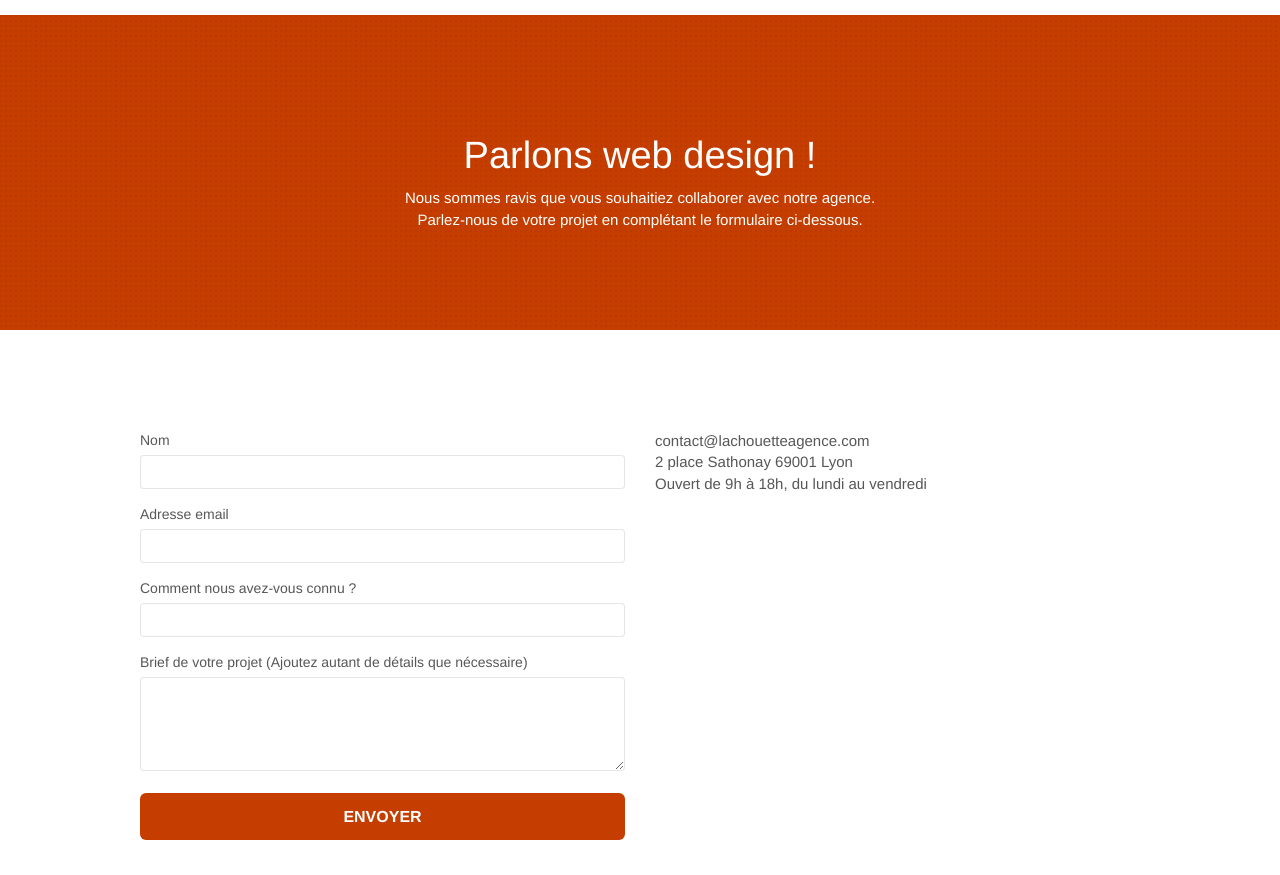
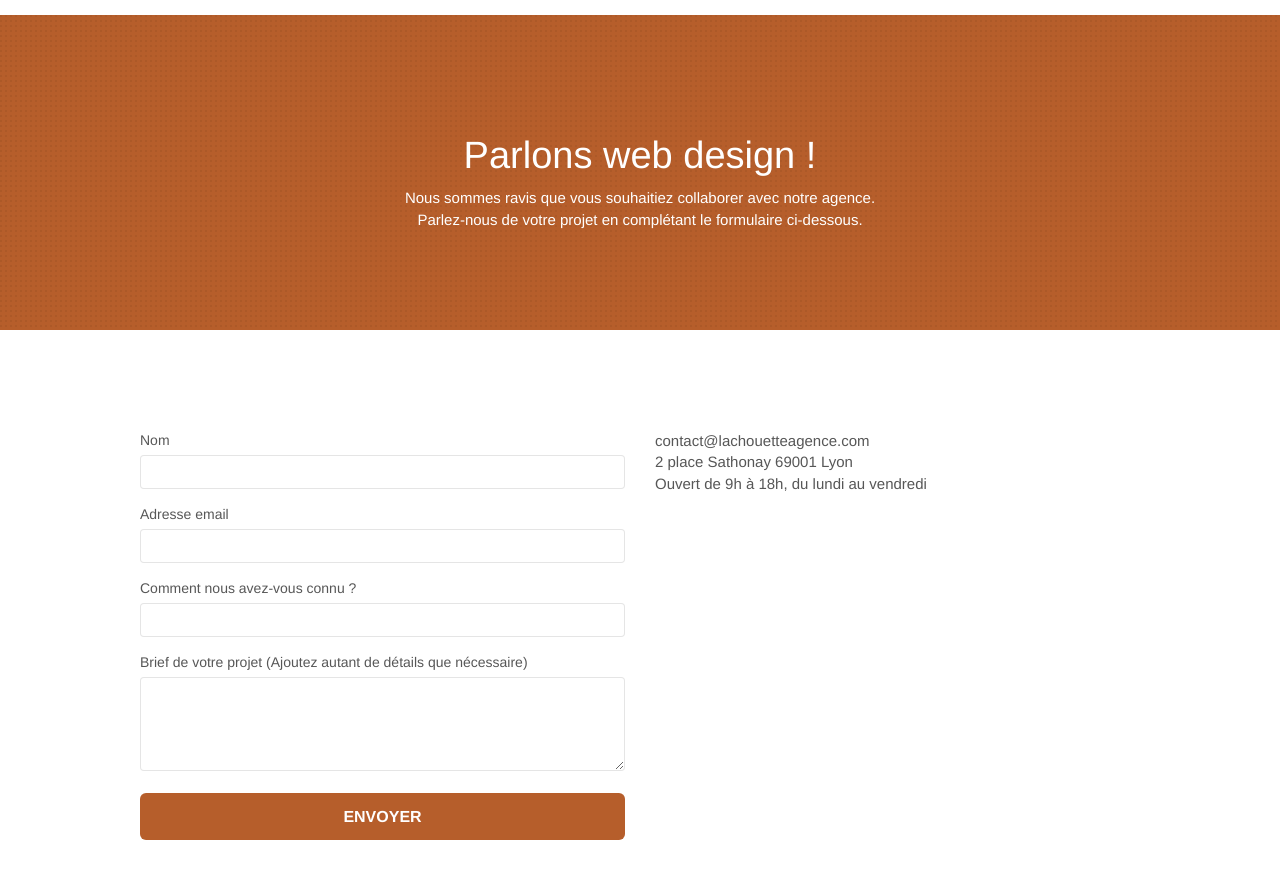
Before and after one commit to PintoLucas/P04-optimized, a plain HTML site: page contact.html in a window 1280 px wide. Shown: the part 77-952 px from the top of the page. Drawn offline with Linux system fonts and the light colour scheme.

Commit message:
Update background color

```diff
--- a/style.css
+++ b/style.css
@@ -767,7 +767,7 @@ h4 {
 }
 
 .bgc-atomic-tangerine {
-    background-color: #c53e00;
+    background-color: #B65E2B;
 }
 
 .tc-white {
@@ -775,7 +775,7 @@ h4 {
 }
 
 .btn-atomic-tangerine {
-    background: #c53e00;
+    background: #B65E2B;
     color: #FFFFFF!important;
 }
 
@@ -793,7 +793,7 @@ h4 {
 }
 
 .ltc-atomic-tangerine {
-    color: #c53e00!important;
+    color: #B65E2B!important;
 }
 
 .ltc-atomic-tangerine:hover {
```
